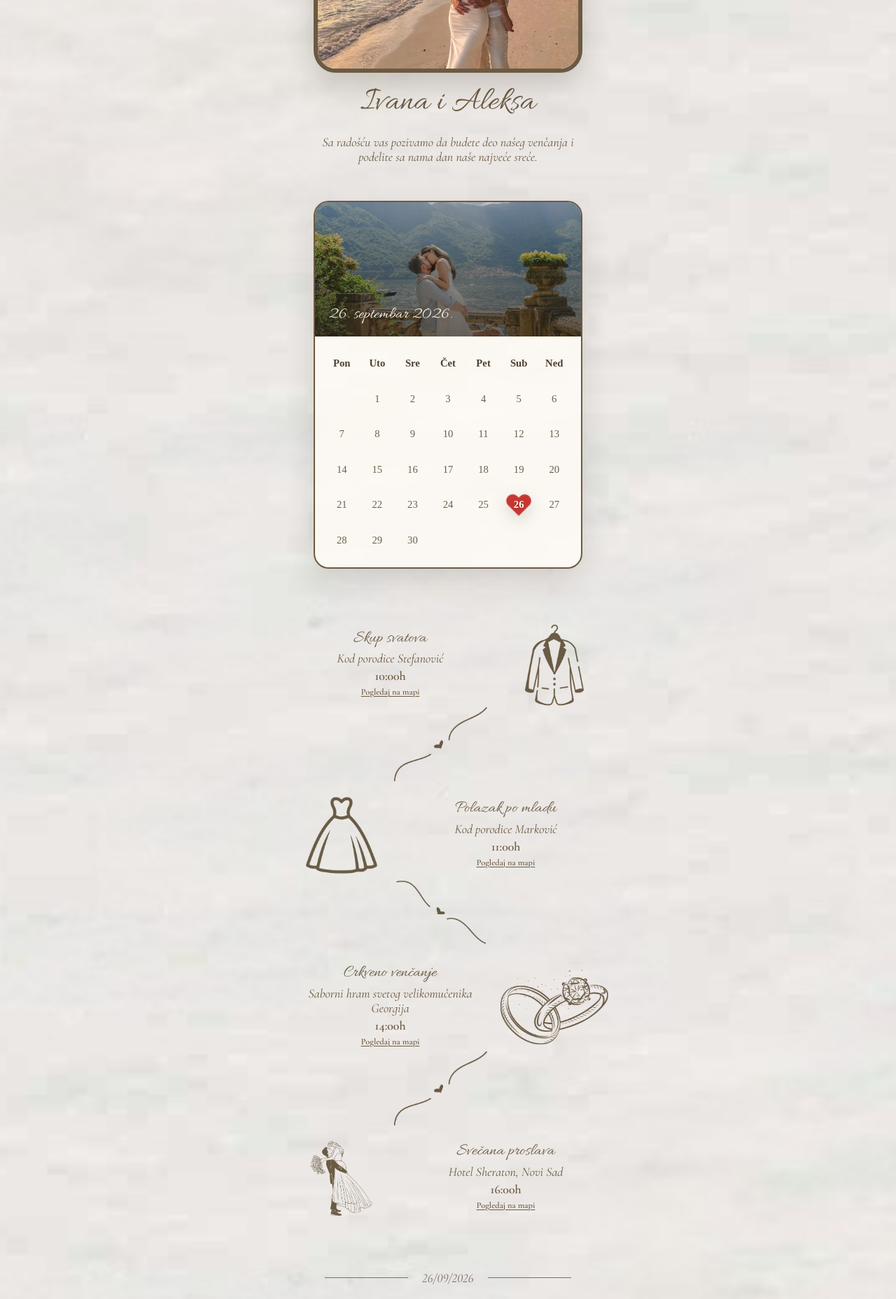
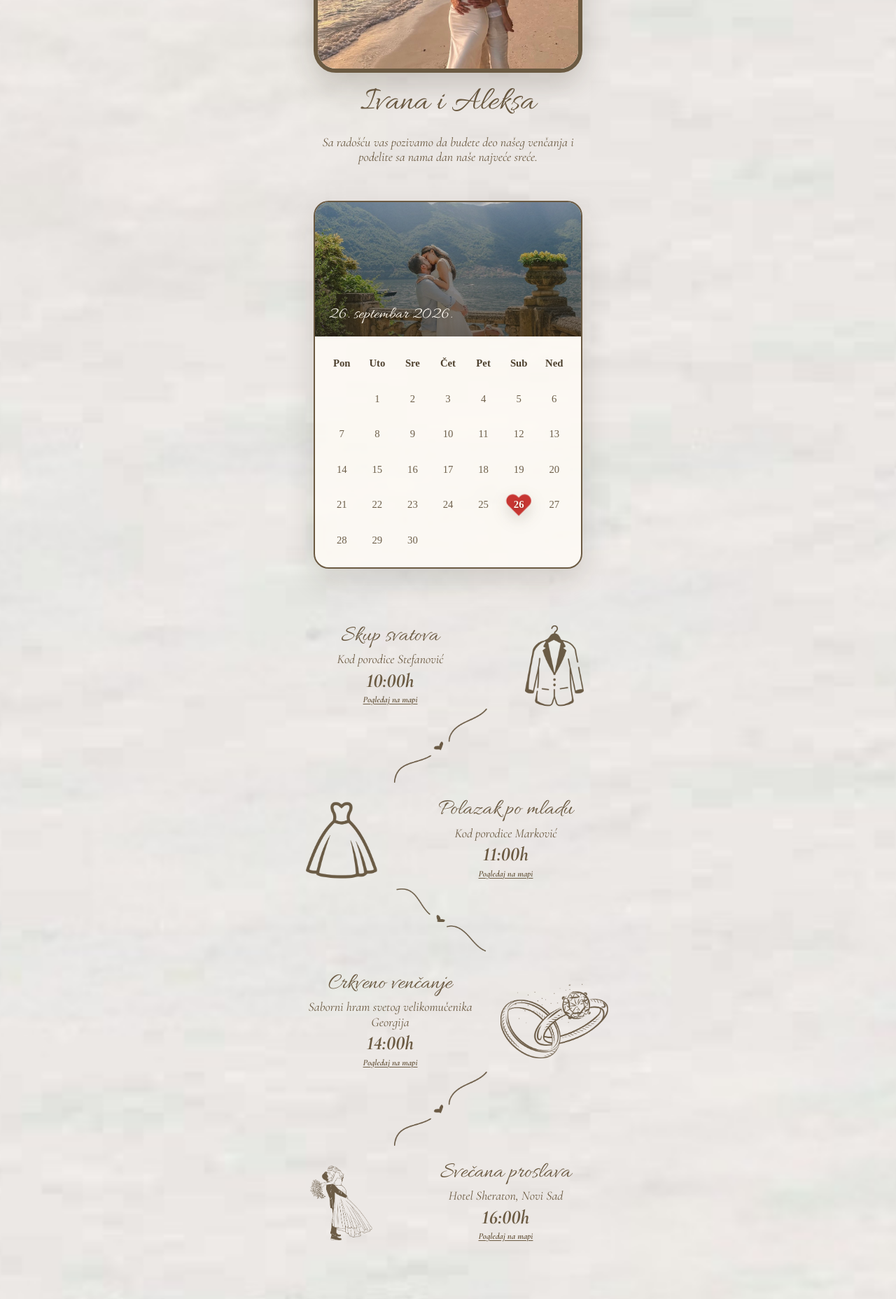
Before and after one commit to NikolaTomic00/piecesofus, a React (Vite) app: page / in a window 1280 px wide. Shown: the part 360-2217 px from the top of the page at 70% size. Built offline with nearby package versions, Linux system fonts and the light colour scheme.

Commit message:
Refine invitation typography and reveal animations

```diff
--- a/src/index.css
+++ b/src/index.css
@@ -123,7 +123,7 @@ p {
   letter-spacing: 0;
   text-align: center;
   white-space: nowrap;
-  animation: fade-in-up 780ms ease-out both;
+  animation: name-reveal 1100ms cubic-bezier(0.16, 1, 0.3, 1) both;
 }
 
 .profile-invitation-copy {
@@ -133,7 +133,7 @@ p {
   font-weight: 400;
   line-height: 1.18;
   text-align: center;
-  animation: fade-in-up 780ms ease-out 160ms both;
+  animation: copy-reveal 950ms cubic-bezier(0.16, 1, 0.3, 1) 220ms both;
 }
 
 .calendar-section {
@@ -280,14 +280,36 @@ p {
   }
 }
 
-@keyframes fade-in-up {
-  from {
+@keyframes name-reveal {
+  0% {
     opacity: 0;
+    filter: blur(10px);
+    transform: translateY(24px) scale(0.94);
+  }
+
+  58% {
+    opacity: 1;
+    filter: blur(1.5px);
+    transform: translateY(-3px) scale(1.015);
+  }
+
+  100% {
+    opacity: 1;
+    filter: blur(0);
+    transform: translateY(0);
+  }
+}
+
+@keyframes copy-reveal {
+  0% {
+    opacity: 0;
+    filter: blur(7px);
     transform: translateY(18px);
   }
 
-  to {
+  100% {
     opacity: 1;
+    filter: blur(0);
     transform: translateY(0);
   }
 }
@@ -805,5 +827,6 @@ p {
   .profile-names,
   .profile-invitation-copy {
     animation: none;
+    filter: none;
   }
 }
--- a/src/sections/CountdownSection.jsx
+++ b/src/sections/CountdownSection.jsx
@@ -50,7 +50,7 @@ export default function CountdownSection() {
       <div className="countdown-inner">
         <div className="countdown-date-row">
           <span />
-        <p className="text-[1.125rem]">26/09/2026</p>
+          <p className="text-[1.5rem]">26/09/2026</p>
           <span />
         </div>
 
--- a/src/sections/ScheduleSection.jsx
+++ b/src/sections/ScheduleSection.jsx
@@ -35,13 +35,13 @@ const scheduleItems = [
 function ScheduleText({ title, place, time, mapUrl }) {
   return (
     <div className="schedule-copy">
-      <h2 className="font-['Allura',cursive] text-[1.5rem] font-normal">
+      <h2 className="font-['Allura',cursive] text-[2rem] font-normal">
         {title}
       </h2>
       <p className="text-[1.125rem]">{place}</p>
-      <strong className="text-[1.12rem]">{time}</strong>
+      <strong className="font-['Cormorant_Infant',Georgia,serif] text-[1.75rem]">{time}</strong>
       <a
-        className="text-[0.78rem]"
+        className="font-['Cormorant_Infant',Georgia,serif] text-[0.78rem]"
         href={mapUrl}
         target="_blank"
         rel="noreferrer"
```
